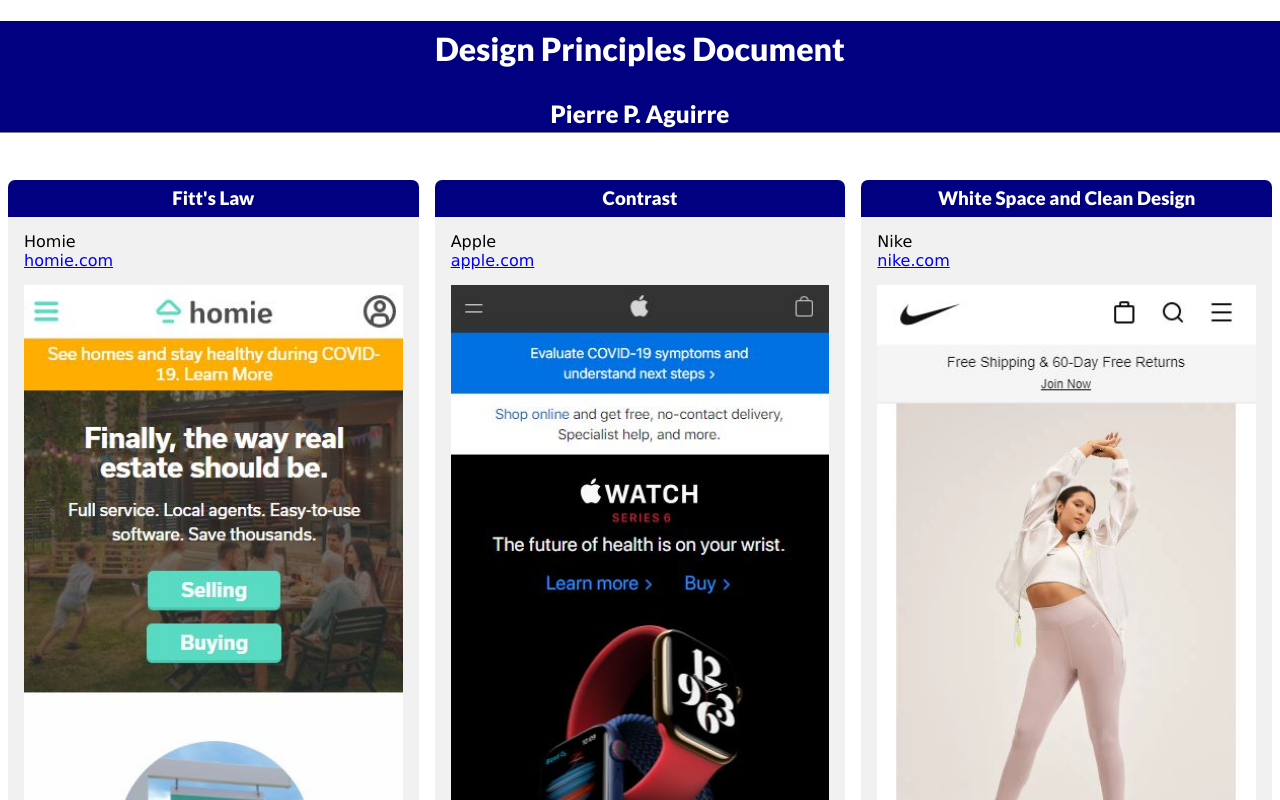
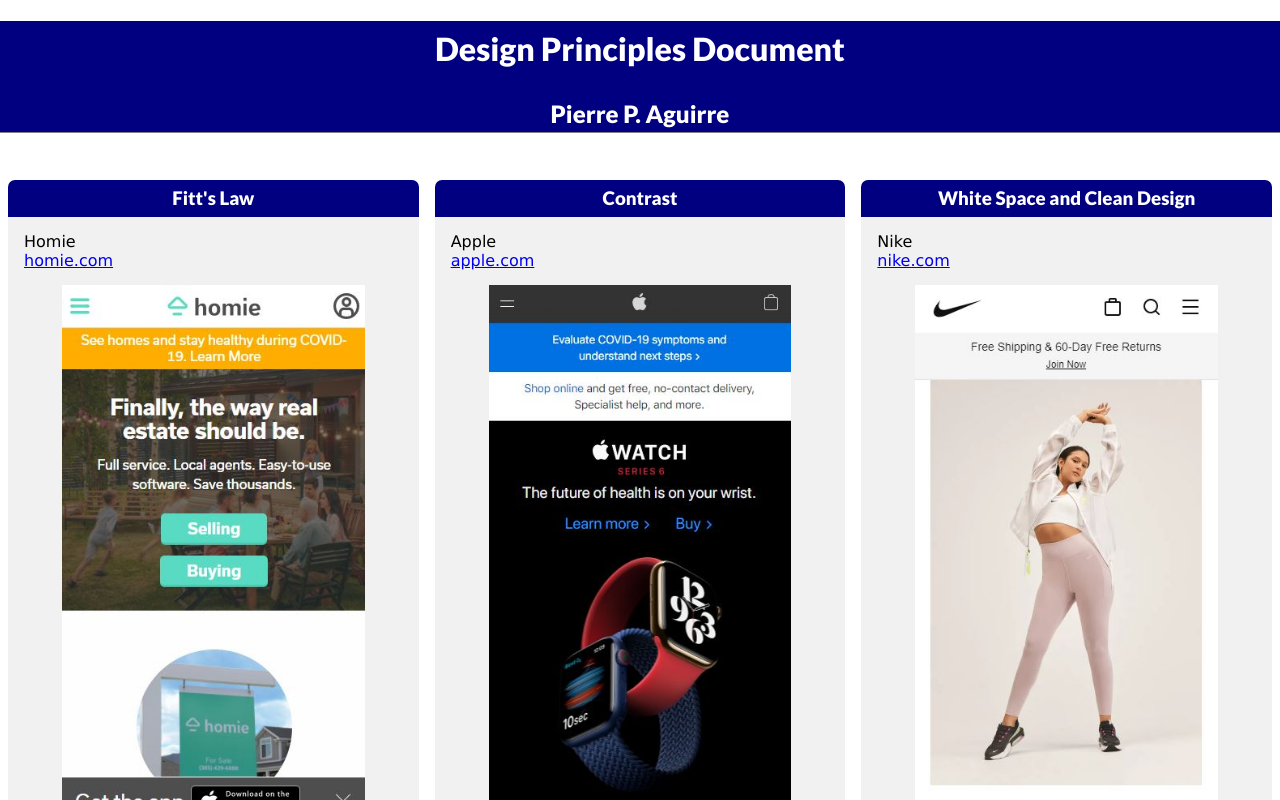
Before and after one commit to Archiblu22/archiblu22.github.io, a plain HTML site: page Lesson 2/design-principles.html in a window 1280 px wide. Shown: the top 800 px of the page. Drawn offline with nearby package versions, Linux system fonts and the light colour scheme.

Commit message:
final commit

```diff
--- a/Lesson 2/css/medium.css
+++ b/Lesson 2/css/medium.css
@@ -1,4 +1,4 @@
-@media only screen and (min-width: 37.5em) {
+@media only screen and (min-width: 32.5em) {
     main {
     grid-template-columns: 1fr 1fr;
   }
--- a/Lesson 2/css/small.css
+++ b/Lesson 2/css/small.css
@@ -14,7 +14,7 @@ img {
     margin-left: auto;
     margin-right: auto;
     padding-top: 15px;
-    width: 100%;
+    width: 80%;
 }
 
 h1 {
```
